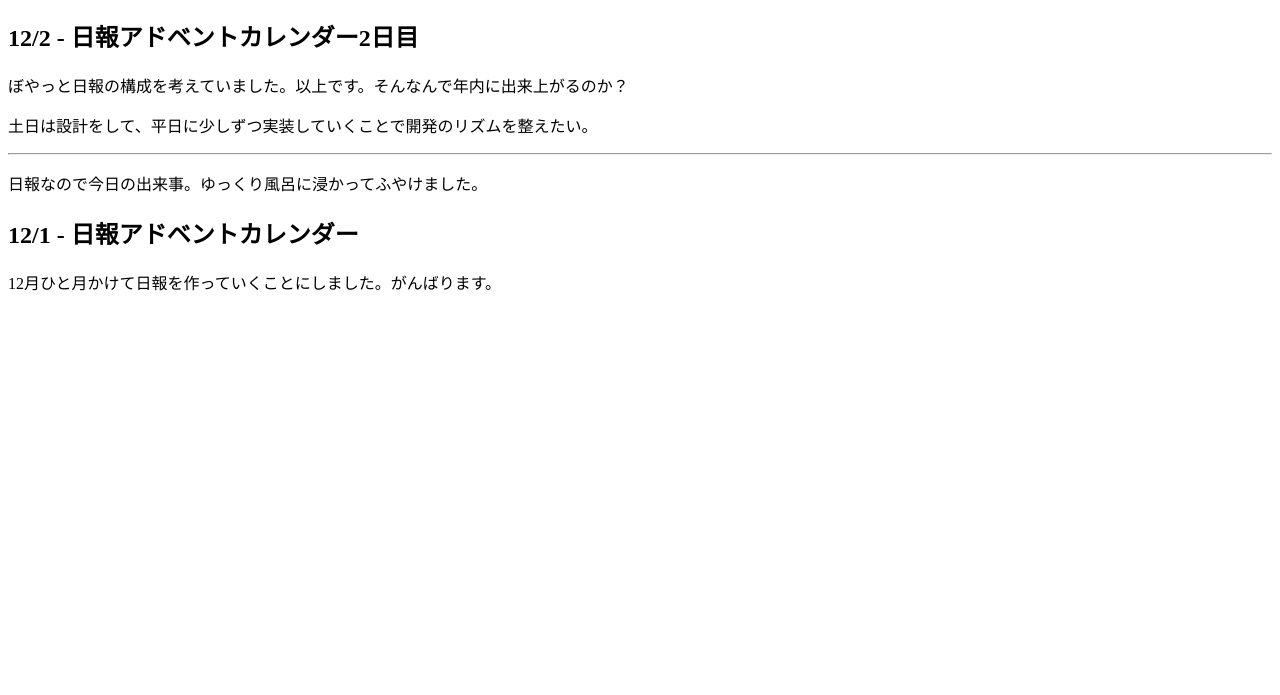
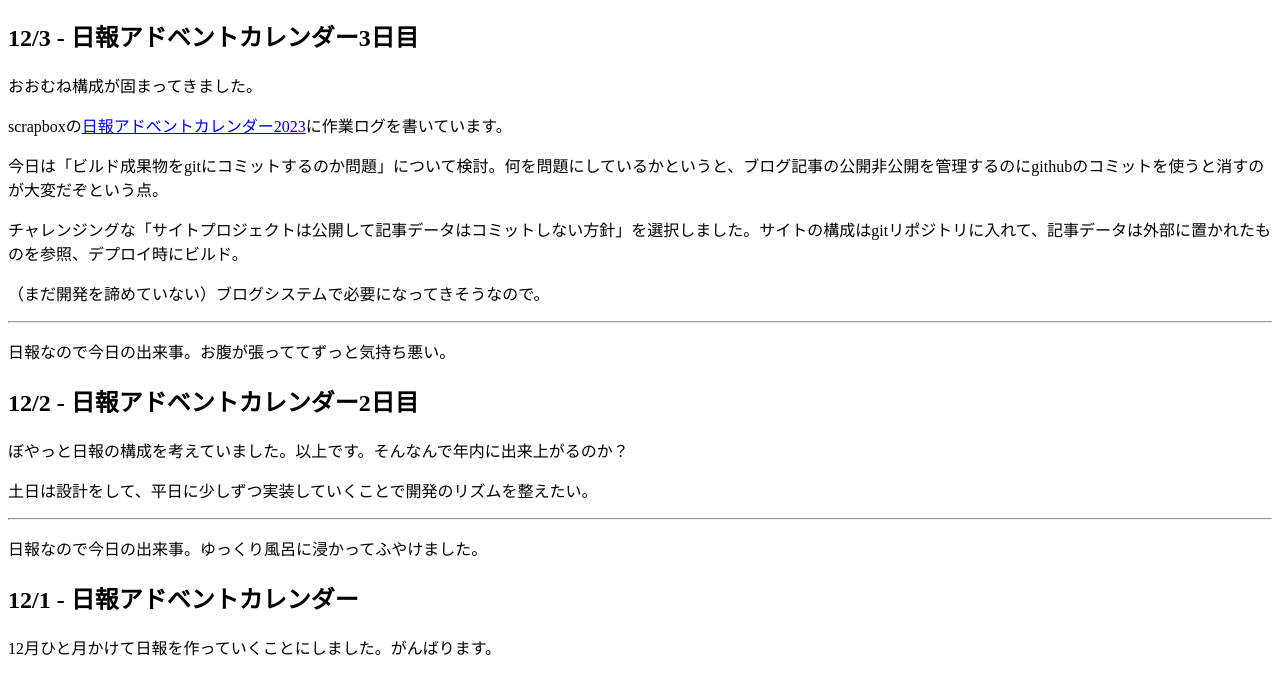
Before and after one commit to c18t/nippo, a plain HTML site: page index.html in a window 1280 px wide. Shown: the part 57-752 px from the top of the page. Drawn offline with Linux system fonts and the light colour scheme.

Commit message:
20231203

```diff
--- a/index.html
+++ b/index.html
@@ -1,4 +1,13 @@
 <h1>日報</h1>
+
+<h2>12/3 - 日報アドベントカレンダー3日目</h2>
+<p>おおむね構成が固まってきました。</p>
+<p>scrapboxの<a href="https://scrapbox.io/c18t/%E6%97%A5%E5%A0%B1%E3%82%A2%E3%83%89%E3%83%99%E3%83%B3%E3%83%88%E3%82%AB%E3%83%AC%E3%83%B3%E3%83%80%E3%83%BC2023">日報アドベントカレンダー2023</a>に作業ログを書いています。</p>
+<p>今日は「ビルド成果物をgitにコミットするのか問題」について検討。何を問題にしているかというと、ブログ記事の公開非公開を管理するのにgithubのコミットを使うと消すのが大変だぞという点。</p>
+<p>チャレンジングな「サイトプロジェクトは公開して記事データはコミットしない方針」を選択しました。サイトの構成はgitリポジトリに入れて、記事データは外部に置かれたものを参照、デプロイ時にビルド。</p>
+<p>（まだ開発を諦めていない）ブログシステムで必要になってきそうなので。</p>
+<hr>
+<p>日報なので今日の出来事。お腹が張っててずっと気持ち悪い。</p>
 
 <h2>12/2 - 日報アドベントカレンダー2日目</h2>
 <p>ぼやっと日報の構成を考えていました。以上です。そんなんで年内に出来上がるのか？</p>
```
